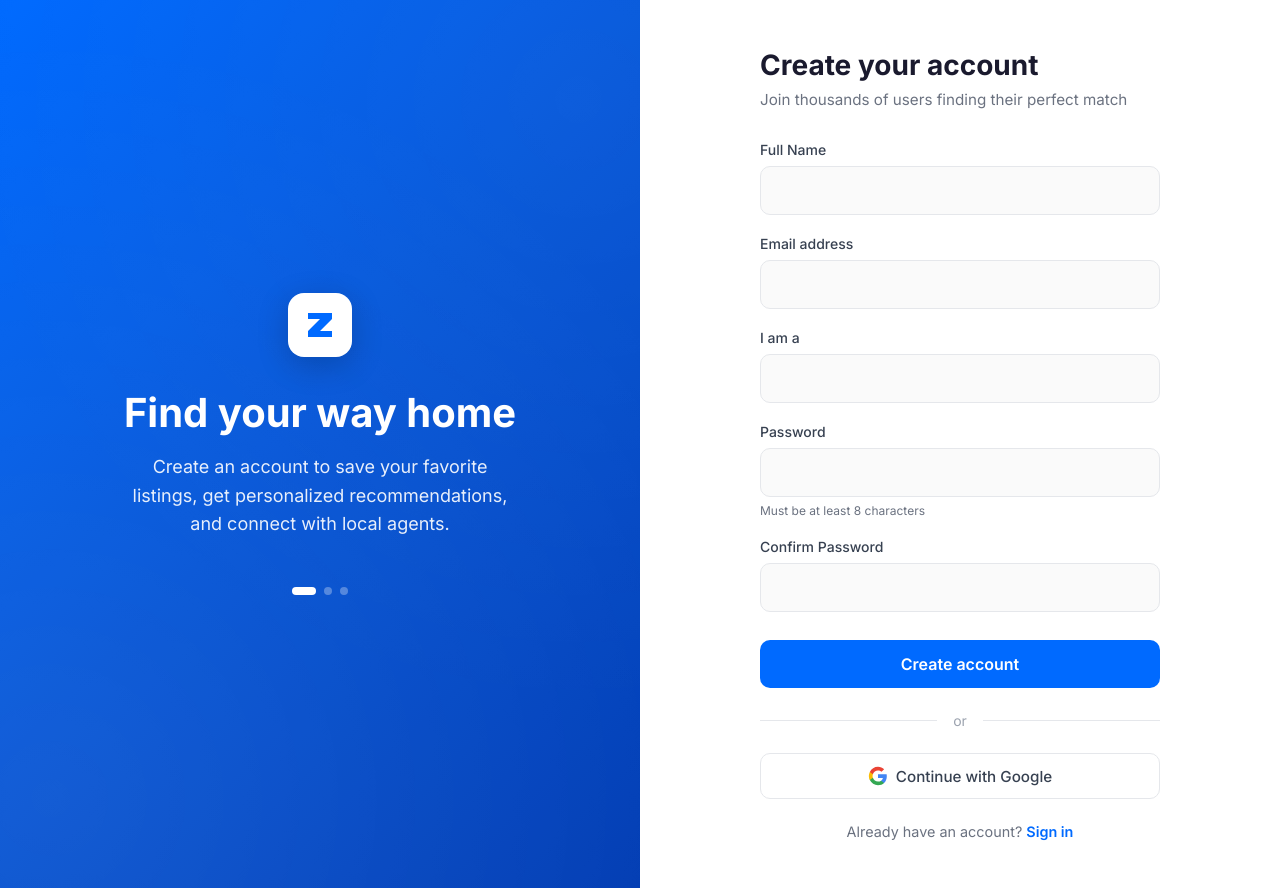
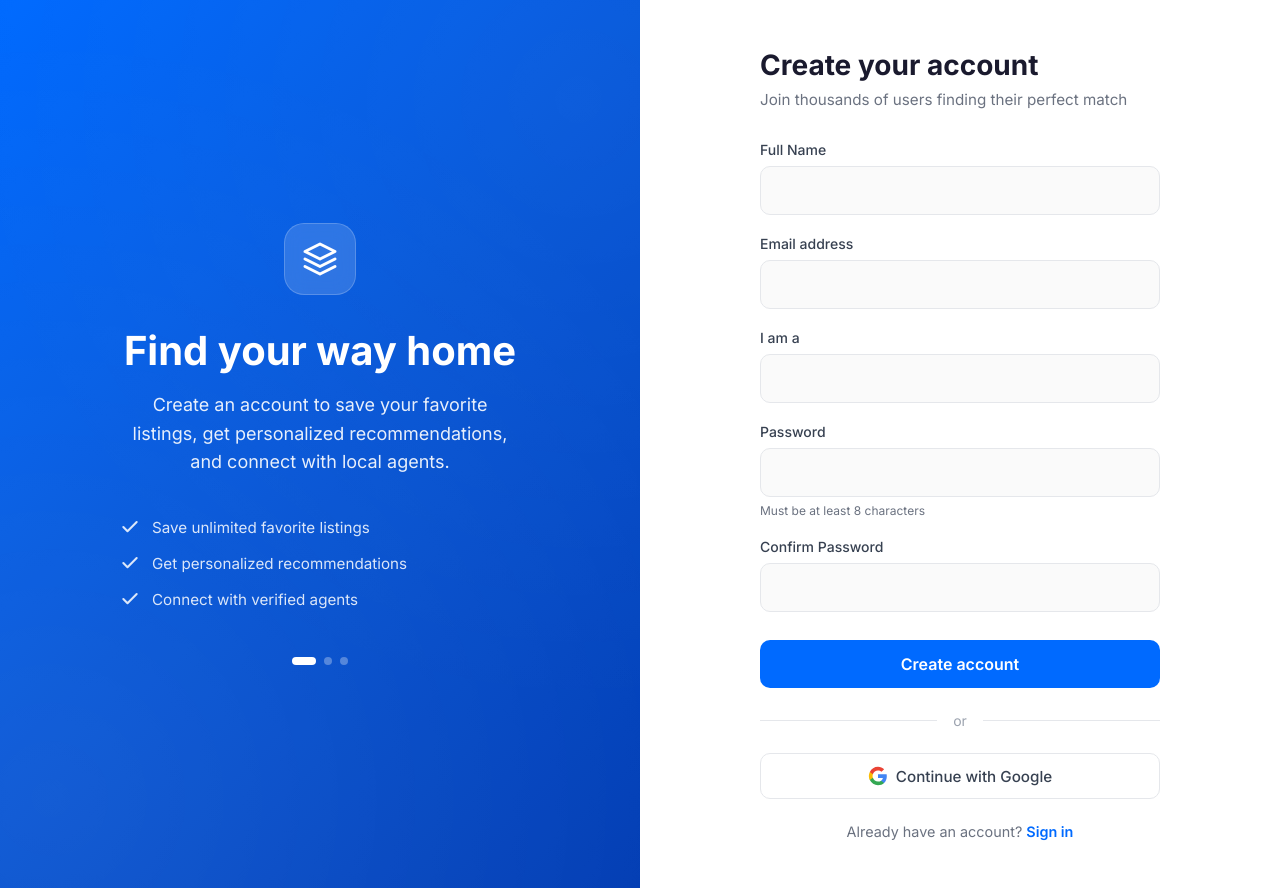
Before and after one commit to newworldorlu87-boop/G7rentals, a Django app: template accounts/templates/accounts/register.html in a window 1280 px wide. Run offline with Django 3.2, Linux system fonts and the light colour scheme; the template is opened without the code that fills it, so the values that code supplies are empty, except form fields; tables that the repository leaves empty hold one stand-in row (values such as "Sample post"); form fields are guessed from the names that the template uses.

Commit message:
Fixed registration page

```diff
--- a/accounts/templates/accounts/register.html
+++ b/accounts/templates/accounts/register.html
@@ -63,22 +63,27 @@ body {
     max-width: 400px;
 }
 
-.brand-logo {
-    width: 64px;
-    height: 64px;
-    background: white;
-    border-radius: 16px;
+.brand-icon {
+    width: 72px;
+    height: 72px;
+    background: rgba(255, 255, 255, 0.15);
+    backdrop-filter: blur(10px);
+    border-radius: 20px;
     display: flex;
     align-items: center;
     justify-content: center;
     margin: 0 auto 2rem;
-    box-shadow: 0 8px 32px rgba(0,0,0,0.2);
+    border: 1px solid rgba(255, 255, 255, 0.2);
 }
 
-.brand-logo svg {
+.brand-icon svg {
     width: 36px;
     height: 36px;
-    fill: #006aff;
+    stroke: white;
+    fill: none;
+    stroke-width: 2;
+    stroke-linecap: round;
+    stroke-linejoin: round;
 }
 
 .brand-content h1 {
@@ -93,6 +98,32 @@ body {
     opacity: 0.9;
     line-height: 1.6;
     font-weight: 400;
+}
+
+.brand-features {
+    margin-top: 2.5rem;
+    display: flex;
+    flex-direction: column;
+    gap: 1rem;
+}
+
+.feature-item {
+    display: flex;
+    align-items: center;
+    gap: 0.75rem;
+    font-size: 0.95rem;
+    opacity: 0.85;
+}
+
+.feature-item svg {
+    width: 20px;
+    height: 20px;
+    stroke: white;
+    fill: none;
+    stroke-width: 2.5;
+    stroke-linecap: round;
+    stroke-linejoin: round;
+    flex-shrink: 0;
 }
 
 .brand-dots {
@@ -322,14 +353,32 @@ body {
     <!-- LEFT: Branding Panel -->
     <div class="signup-brand">
         <div class="brand-content">
-            <div class="brand-logo">
-                <!-- Simple "Z" SVG -->
+            <!-- Generic app icon (no Z logo) -->
+            <div class="brand-icon">
                 <svg viewBox="0 0 24 24" xmlns="http://www.w3.org/2000/svg">
-                    <path d="M4 4h16v4l-8 8h8v4H4v-4l8-8H4V4z"/>
+                    <path d="M12 2L2 7l10 5 10-5-10-5z"/>
+                    <path d="M2 17l10 5 10-5"/>
+                    <path d="M2 12l10 5 10-5"/>
                 </svg>
             </div>
             <h1>Find your way home</h1>
             <p>Create an account to save your favorite listings, get personalized recommendations, and connect with local agents.</p>
+
+            <div class="brand-features">
+                <div class="feature-item">
+                    <svg viewBox="0 0 24 24"><polyline points="20 6 9 17 4 12"/></svg>
+                    Save unlimited favorite listings
+                </div>
+                <div class="feature-item">
+                    <svg viewBox="0 0 24 24"><polyline points="20 6 9 17 4 12"/></svg>
+                    Get personalized recommendations
+                </div>
+                <div class="feature-item">
+                    <svg viewBox="0 0 24 24"><polyline points="20 6 9 17 4 12"/></svg>
+                    Connect with verified agents
+                </div>
+            </div>
+
             <div class="brand-dots">
                 <span class="active"></span>
                 <span></span>
```
